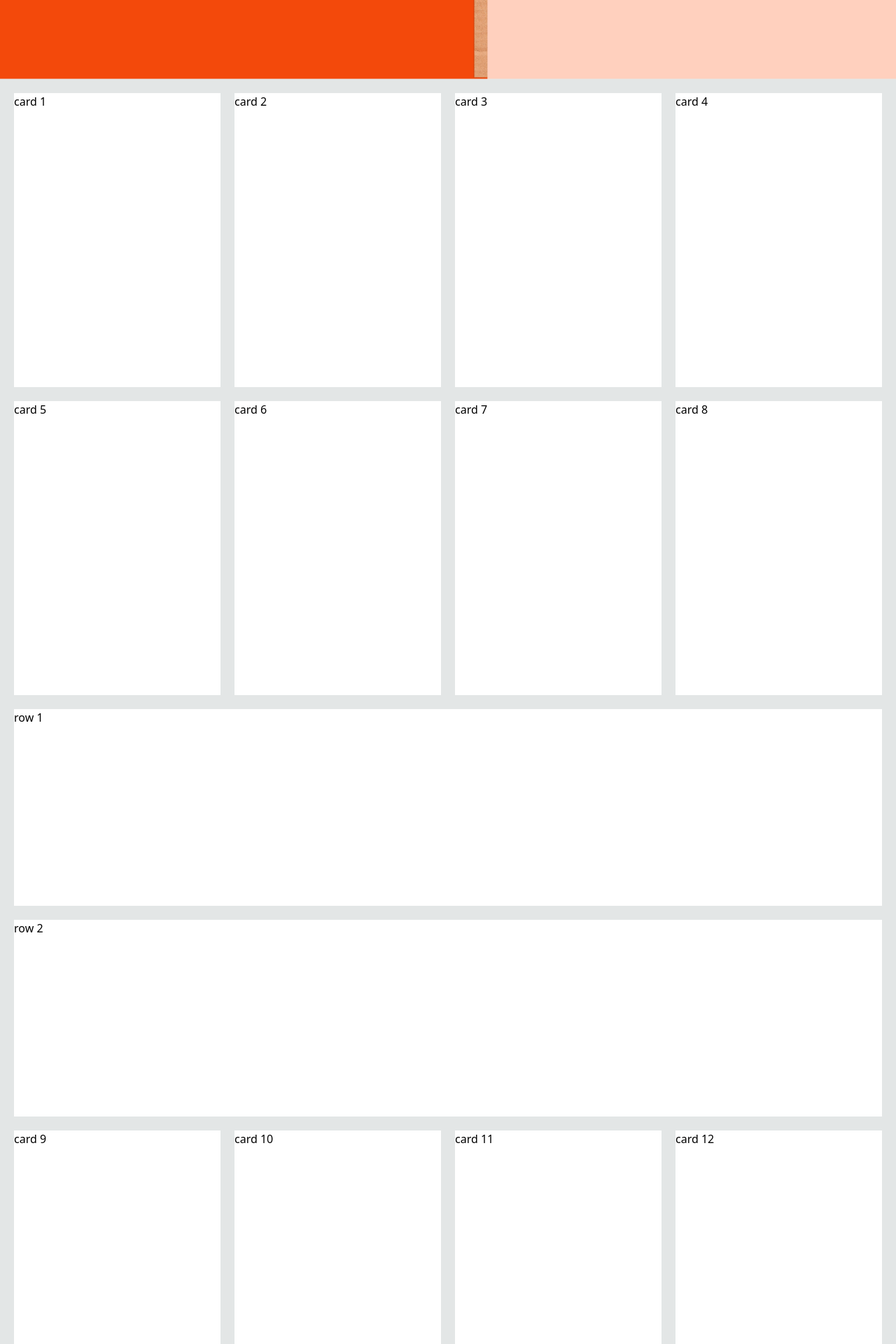
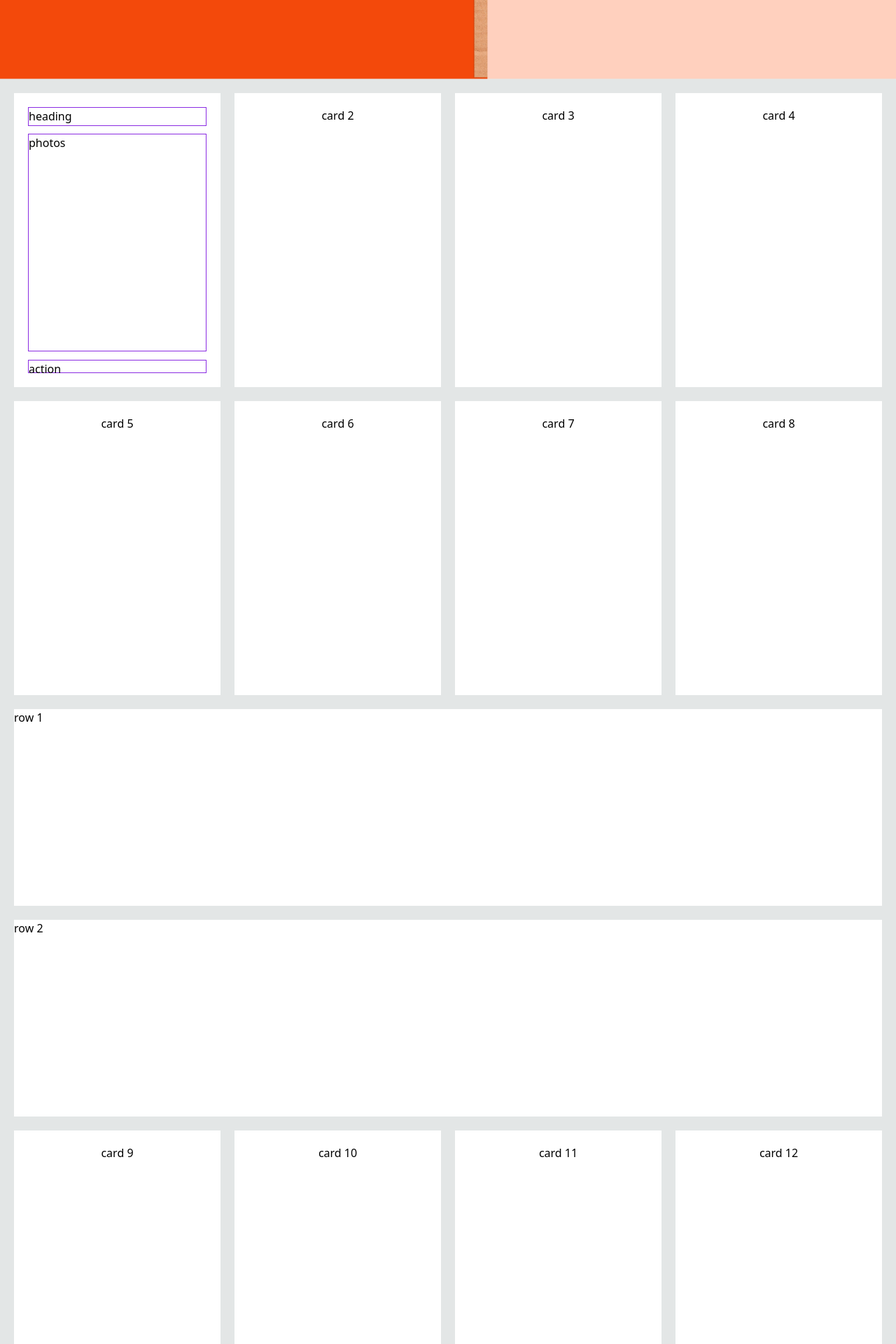
Before and after one commit to rvijaykr10/nextjs-amazon, a Next.js app: page / in a window 1280 px wide. Shown: the part 500-2420 px from the top of the page at 70% size. Built offline with nearby package versions, Linux system fonts and the light colour scheme.

Commit message:
placeholder added for cards

```diff
--- a/components/Products.jsx
+++ b/components/Products.jsx
@@ -3,36 +3,40 @@ export default function Products() {
   return (
     <div className={styles.products}>
       <section className={styles.cardRow}>
-        <div>card 1</div>
-        <div>card 2</div>
-        <div>card 3</div>
-        <div>card 4</div>
+        <div className={styles.cardTypeOne}>
+          <div className={styles.heading}>heading</div>
+          <div className={styles.photos}>photos</div>
+          <div className={styles.action}>action</div>
+        </div>
+        <div className={styles.cardTypeOne}>card 2</div>
+        <div className={styles.cardTypeOne}>card 3</div>
+        <div className={styles.cardTypeOne}>card 4</div>
       </section>
       <section className={styles.cardRow}>
-        <div>card 5</div>
-        <div>card 6</div>
-        <div>card 7</div>
-        <div>card 8</div>
+        <div className={styles.cardTypeOne}>card 5</div>
+        <div className={styles.cardTypeOne}>card 6</div>
+        <div className={styles.cardTypeOne}>card 7</div>
+        <div className={styles.cardTypeOne}>card 8</div>
       </section>
       <section className={styles.row}>
         <div>row 1</div>
         <div>row 2</div>
       </section>
       <section className={styles.cardRow}>
-        <div>card 9</div>
-        <div>card 10</div>
-        <div>card 11</div>
-        <div>card 12</div>
+        <div className={styles.cardTypeOne}>card 9</div>
+        <div className={styles.cardTypeOne}>card 10</div>
+        <div className={styles.cardTypeOne}>card 11</div>
+        <div className={styles.cardTypeOne}>card 12</div>
       </section>
       <section className={styles.row}>
         <div>row 3</div>
         <div>row 4</div>
       </section>
       <section className={styles.cardRow}>
-        <div>card 13</div>
-        <div>card 14</div>
-        <div>card 15</div>
-        <div>card 16</div>
+        <div className={styles.cardTypeOne}>card 13</div>
+        <div className={styles.cardTypeOne}>card 14</div>
+        <div className={styles.cardTypeOne}>card 15</div>
+        <div className={styles.cardTypeOne}>card 16</div>
       </section>
       <section className={styles.row}>
         <div>row 5</div>
--- a/components/Products.module.scss
+++ b/components/Products.module.scss
@@ -8,10 +8,33 @@
     justify-content: center;
     column-gap: mixs.rem(20);
     margin-bottom: mixs.rem(20);
-    div {
+
+    .cardTypeOne {
       width: mixs.rem(350);
       height: mixs.rem(420);
+      padding: mixs.rem(20);
       background-color: vars.$primary-color;
+
+      display: flex;
+      flex-direction: column;
+      align-items: center;
+      justify-content: space-between;
+
+      .heading {
+        width: 100%;
+        height: mixs.rem(27) !important;
+        border: 1px solid blueviolet;
+      }
+      .photos {
+        width: 100%;
+        height: mixs.rem(311) !important;
+        border: 1px solid blueviolet;
+      }
+      .action {
+        width: 100%;
+        height: mixs.rem(19) !important;
+        border: 1px solid blueviolet;
+      }
     }
   }
   .row {
```
